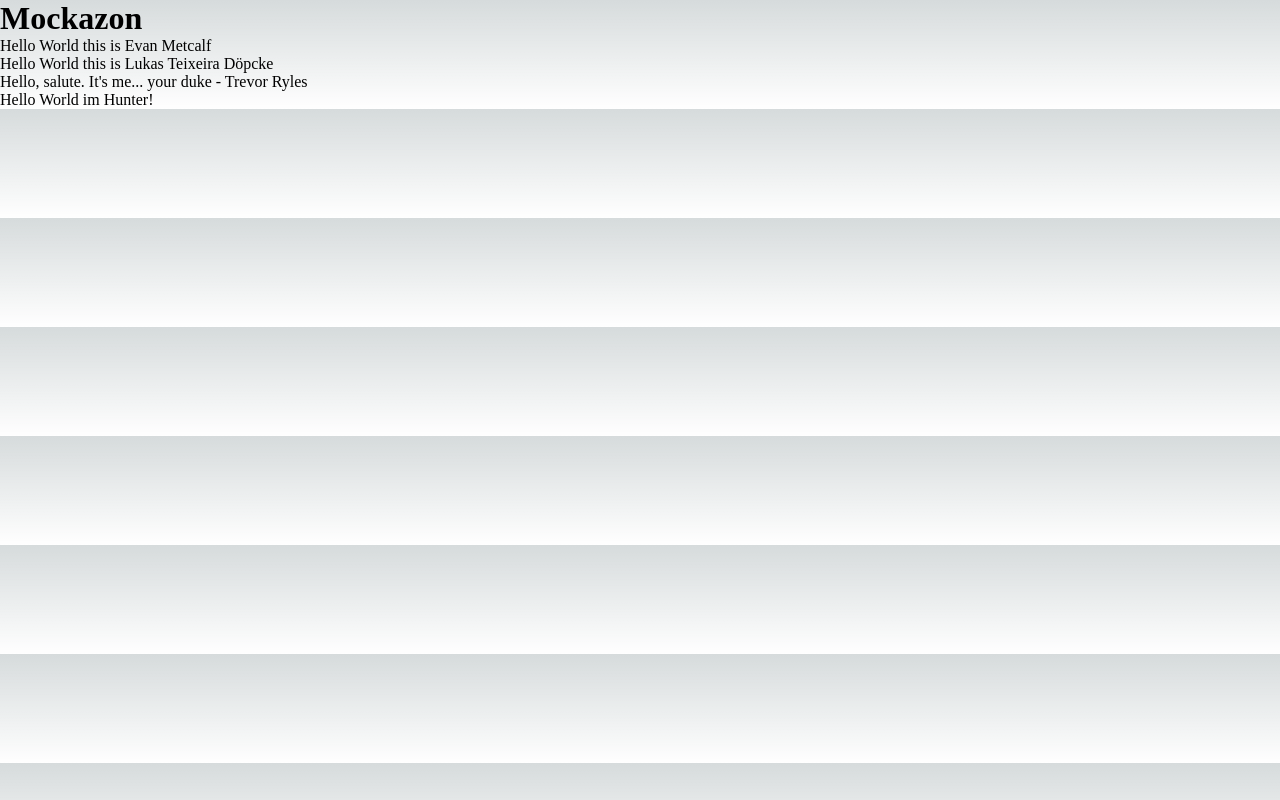
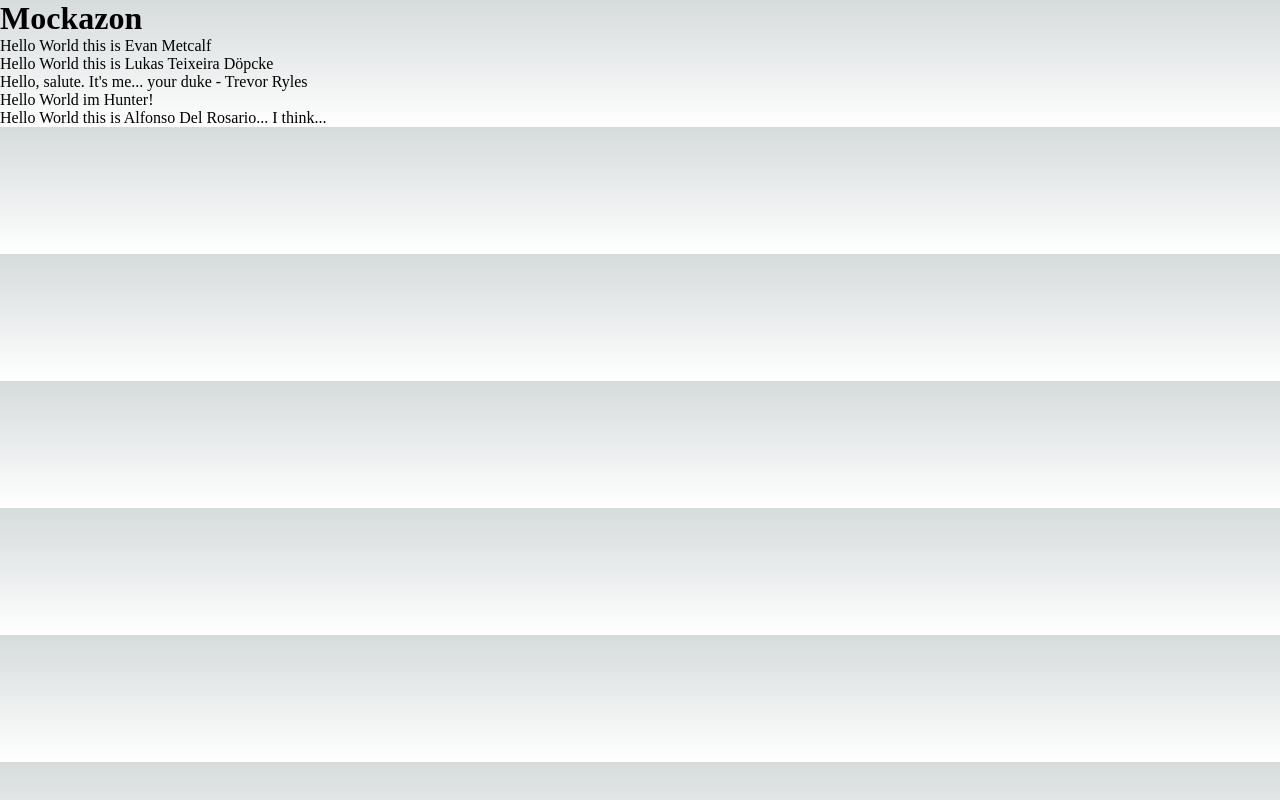
Before and after one commit to HuntTraitor/Mockazon, a Next.js app: page / in a window 1280 px wide. Built offline with nearby package versions, Linux system fonts and the light colour scheme.

Commit message:
Added: My Hello World Message

```diff
--- a/src/views/App.tsx
+++ b/src/views/App.tsx
@@ -8,6 +8,7 @@ export const App = () => {
       <p>Hello World this is Lukas Teixeira Döpcke</p>
       <p>Hello, salute. It&apos;s me... your duke - Trevor Ryles</p>
       <p>Hello World im Hunter!</p>
+      <p>Hello World this is Alfonso Del Rosario... I think...</p>
     </Fragment>
   );
 };
```
